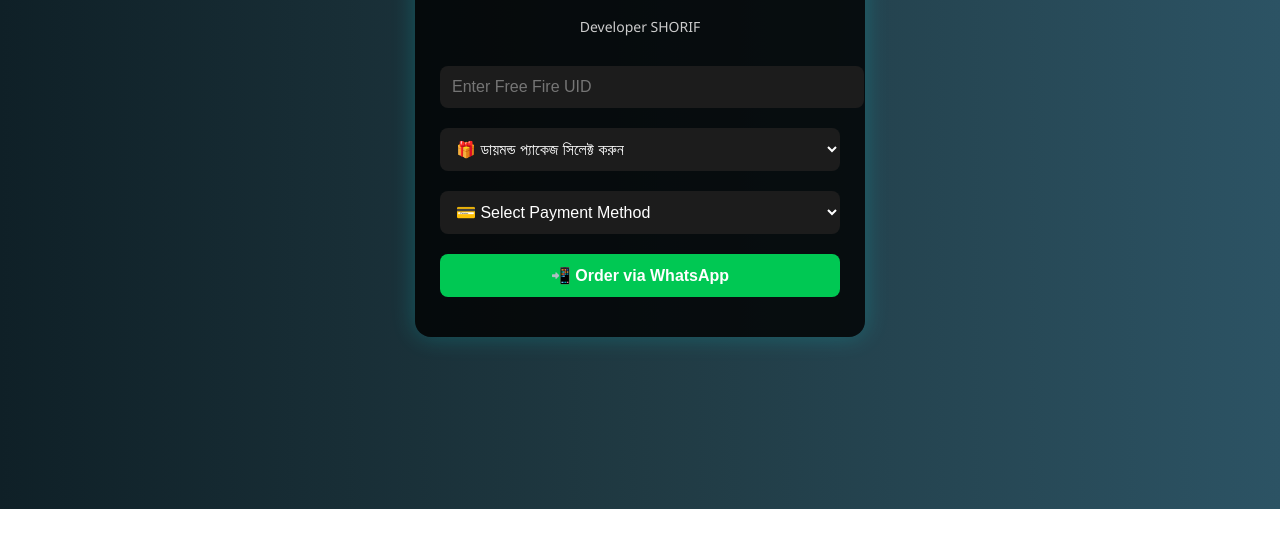
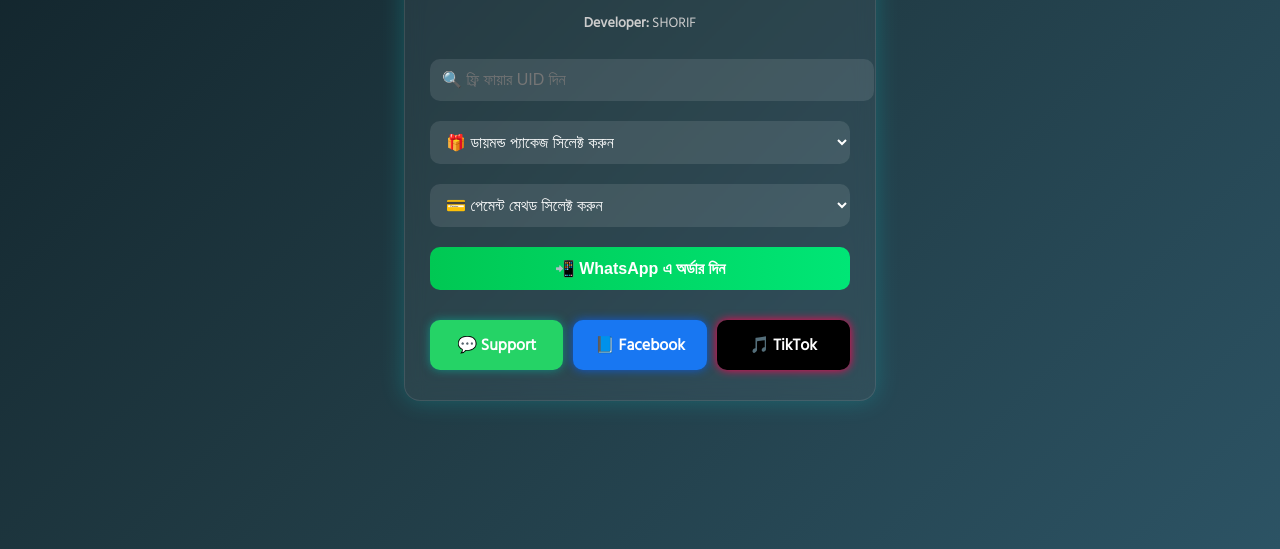
Before and after one commit to shorif5778/Top-up-website, a plain HTML site: page index.html in a window 1280 px wide. Shown: the part 291-840 px from the top of the page. Before the commit the page ends 800 px from the top, so only its background shows below. Drawn offline with Linux system fonts and the light colour scheme.

Commit message:
Update index.html

```diff
--- a/index.html
+++ b/index.html
@@ -5,62 +5,107 @@
   <meta name="viewport" content="width=device-width, initial-scale=1">
   <title>NOOB NATION - Free Fire Top-Up</title>
   <style>
+    @import url('https://fonts.googleapis.com/css2?family=Hind+Siliguri&display=swap');
+
     body {
       margin: 0;
-      font-family: 'Segoe UI', sans-serif;
-      background: linear-gradient(to right, #0f2027, #203a43, #2c5364);
+      font-family: 'Hind Siliguri', sans-serif;
+      background: linear-gradient(135deg, #0f2027, #203a43, #2c5364);
       color: #fff;
       display: flex;
       justify-content: center;
       align-items: center;
-      height: 100vh;
+      min-height: 100vh;
+      flex-direction: column;
+      padding: 20px;
     }
 
     .panel {
-      background: rgba(0, 0, 0, 0.8);
+      background: rgba(255, 255, 255, 0.05);
+      backdrop-filter: blur(10px);
+      border-radius: 16px;
+      border: 1px solid rgba(255, 255, 255, 0.1);
       padding: 30px 25px;
-      border-radius: 16px;
-      width: 90%;
-      max-width: 400px;
+      width: 100%;
+      max-width: 420px;
       box-shadow: 0 0 25px rgba(0, 255, 255, 0.2);
       text-align: center;
     }
 
     h2 {
-      color: #00ffcc;
-      margin-bottom: 5px;
+      background: linear-gradient(90deg, #00ffd5, #00bcd4, #00ffd5);
+      background-clip: text;
+      -webkit-background-clip: text;
+      -webkit-text-fill-color: transparent;
+      font-size: 26px;
+      font-weight: bold;
     }
 
     p {
       font-size: 14px;
       color: #ccc;
-      margin-bottom: 20px;
+      margin-bottom: 15px;
     }
 
     input, select, button {
       width: 100%;
       padding: 12px;
       margin: 10px 0;
-      border-radius: 8px;
+      border-radius: 10px;
       border: none;
       font-size: 16px;
     }
 
     input, select {
-      background: #1c1c1c;
+      background: rgba(255, 255, 255, 0.1);
       color: white;
     }
 
     button {
-      background: #00c853;
+      background: linear-gradient(to right, #00c853, #00e676);
       color: white;
       font-weight: bold;
       cursor: pointer;
-      transition: 0.3s;
+      transition: transform 0.3s ease;
     }
 
     button:hover {
-      background: #00b347;
+      transform: scale(1.05);
+    }
+
+    .social-buttons {
+      display: flex;
+      justify-content: space-around;
+      margin-top: 20px;
+      gap: 10px;
+      flex-wrap: wrap;
+    }
+
+    .social-buttons a {
+      flex: 1;
+      text-decoration: none;
+      color: white;
+      padding: 10px;
+      text-align: center;
+      border-radius: 8px;
+      font-size: 14px;
+      transition: 0.3s ease;
+    }
+
+    .whatsapp {
+      background: #25d366;
+    }
+
+    .facebook {
+      background: #1877f2;
+    }
+
+    .tiktok {
+      background: #000;
+    }
+
+    .social-buttons a:hover {
+      opacity: 0.9;
     }
   </style>
 </head>
@@ -68,33 +113,79 @@
 
   <div class="panel">
     <h2>NOOB NATION 🔥</h2>
-    <p>Free Fire Diamond Top-Up</p>
-    <p>Developer SHORIF</p>
+    <p>ফ্রি ফায়ার ডায়মন্ড টপ-আপ</p>
+    <p><strong>Developer:</strong> SHORIF</p>
+
     <form onsubmit="sendToWhatsApp(); return false;">
-      <input id="uid" type="text" placeholder="Enter Free Fire UID" required>
+      <input id="uid" type="text" placeholder="🔍 ফ্রি ফায়ার UID দিন" required>
 
       <select id="package" required>
-  <option value="">🎁 ডায়মন্ড প্যাকেজ সিলেক্ট করুন</option>
-  <option value="25 Diamond (25 Taka)">25 Diamond - 25 Taka</option>
-  <option value="50 Diamond (40 Taka)">50 Diamond - 40 Taka</option>
-  <option value="240 Diamond (160 Taka)">240 Diamond - 160 Taka</option>
-  <option value="610 Diamond (400 Taka)">610 Diamond - 400 Taka</option>
-  <option value="1240 Diamond (790 Taka)">1240 Diamond - 790 Taka</option>
-  <option value="2530 Diamond (1640 Taka)">2530 Diamond - 1640 Taka</option>
-  <option value="Weekly (160 Taka)">Weekly - 160 Taka</option>
-  <option value="Monthly (770 Taka)">Monthly - 770 Taka</option>
-  <option value="Level Up Pass (160 Taka)">Level Up Pass - 160 Taka</option>
-</select>
-
+        <option value="">🎁 ডায়মন্ড প্যাকেজ সিলেক্ট করুন</option>
+        <option value="25 Diamond (25 Taka)">25 Diamond - ২৫ টাকা</option>
+        <option value="50 Diamond (40 Taka)">50 Diamond - ৪০ টাকা</option>
+        <option value="240 Diamond (160 Taka)">240 Diamond - ১৬০ টাকা</option>
+        <option value="610 Diamond (400 Taka)">610 Diamond - ৪০০ টাকা</option>
+        <option value="1240 Diamond (790 Taka)">1240 Diamond - ৭৯০ টাকা</option>
+        <option value="2530 Diamond (1640 Taka)">2530 Diamond - ১৬৪০ টাকা</option>
+        <option value="Weekly (160 Taka)">Weekly - ১৬০ টাকা</option>
+        <option value="Monthly (770 Taka)">Monthly - ৭৭০ টাকা</option>
+        <option value="Level Up Pass (160 Taka)">Level Up Pass - ১৬০ টাকা</option>
+      </select>
 
       <select id="payment" required>
-        <option value="">💳 Select Payment Method</option>
-        <option value="Bkash">Bkash</option>
-        <option value="Nagad">Nagad</option>
+        <option value="">💳 পেমেন্ট মেথড সিলেক্ট করুন</option>
+        <option value="Bkash (Only Send Money)">Bkash (Only Send Money)</option>
+        <option value="Nagad (Only Send Money)">Nagad (Only Send Money)</option>
       </select>
 
-      <button type="submit">📲 Order via WhatsApp</button>
+      <button type="submit">📲 WhatsApp এ অর্ডার দিন</button>
     </form>
+
+    <div class="social-buttons">
+      <a href="https://wa.me/8801707405778" target="_blank" style="
+  display: inline-block;
+  background-color: #25D366;
+  color: white;
+  padding: 12px 20px;
+  border-radius: 10px;
+  text-decoration: none;
+  font-weight: bold;
+  font-size: 16px;
+  box-shadow: 0 0 10px #128C7E;
+  transition: background 0.3s;
+">💬 Support
+</a>
+<a href="https://www.facebook.com/profile.php?id=61568411587613" target="_blank" style="
+  display: inline-block;
+  background-color: #1877F2;
+  color: white;
+  padding: 12px 20px;
+  border-radius: 10px;
+  text-decoration: none;
+  font-weight: bold;
+  font-size: 16px;
+  box-shadow: 0 0 10px #0e5bd8;
+  transition: background 0.3s;
+">
+  📘 Facebook
+</a>
+
+      <a href="https://www.tiktok.com/@b2kr.nana" target="_blank" style="
+  display: inline-block;
+  background-color: #000;
+  color: white;
+  padding: 12px 20px;
+  border-radius: 10px;
+  text-decoration: none;
+  font-weight: bold;
+  font-size: 16px;
+  box-shadow: 0 0 10px #ff0050;
+  transition: background 0.3s;
+">
+  🎵 TikTok
+</a>
+
+    </div>
   </div>
 
   <script>
@@ -103,10 +194,9 @@
       var pack = document.getElementById("package").value;
       var pay = document.getElementById("payment").value;
 
-      var phone = "8801707405778"; // তোমার WhatsApp নম্বর
-      var message = 🔥 Free Fire Top-Up Request 🔥\n\n👤 UID: ${uid}\n💎 Package: ${pack}\n💰 Payment Method: ${pay};
-
-      var url = https://wa.me/${phone}?text=${encodeURIComponent(message)};
+      var phone = "8801707405778";
+      var message = `🔥 Free Fire Top-Up Request 🔥\n\n👤 UID: ${uid}\n💎 Package: ${pack}\n💰 Payment Method: ${pay}`;
+      var url = `https://wa.me/${phone}?text=${encodeURIComponent(message)}`;
       window.open(url, "_blank");
     }
   </script>
```
